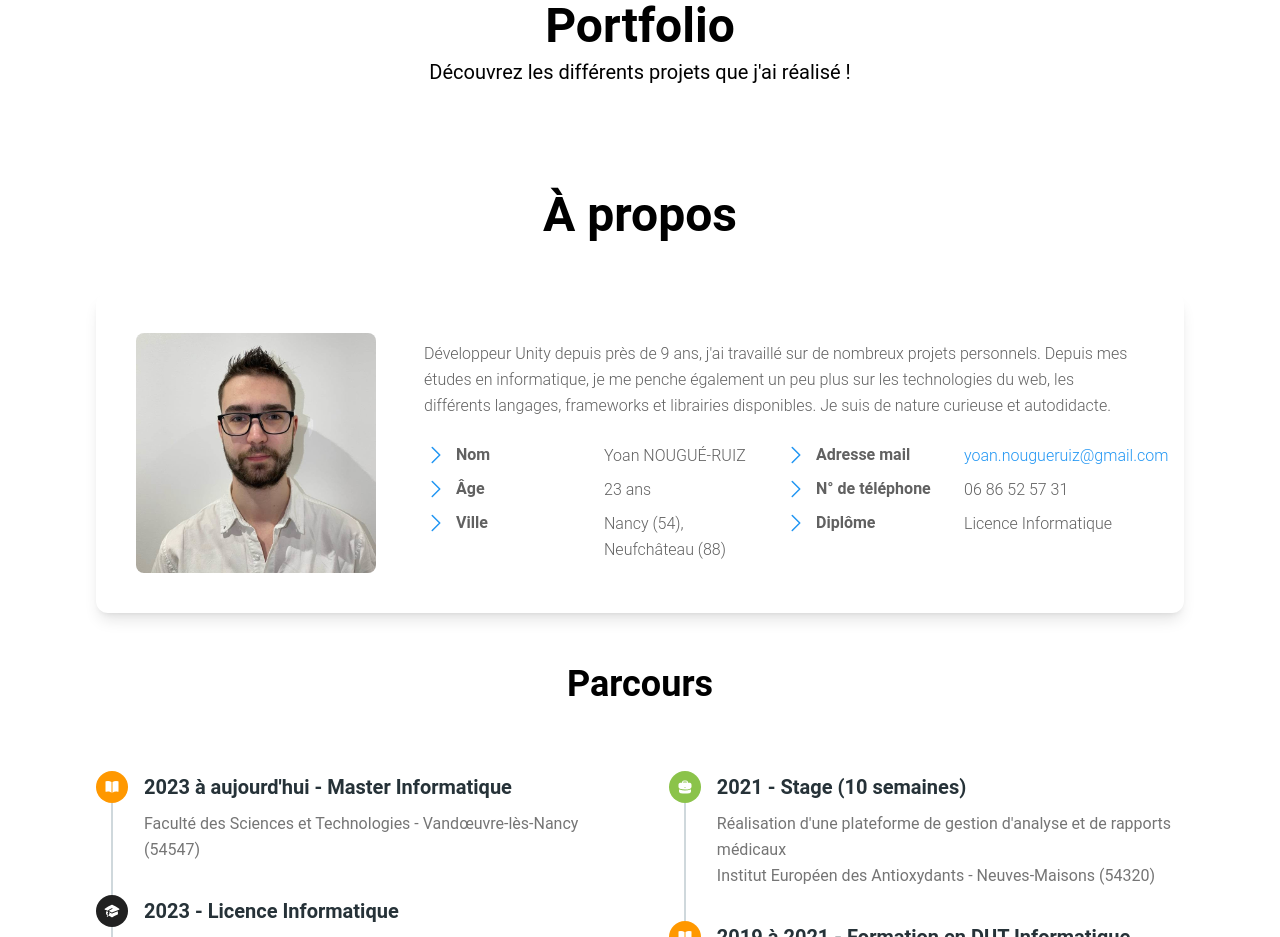
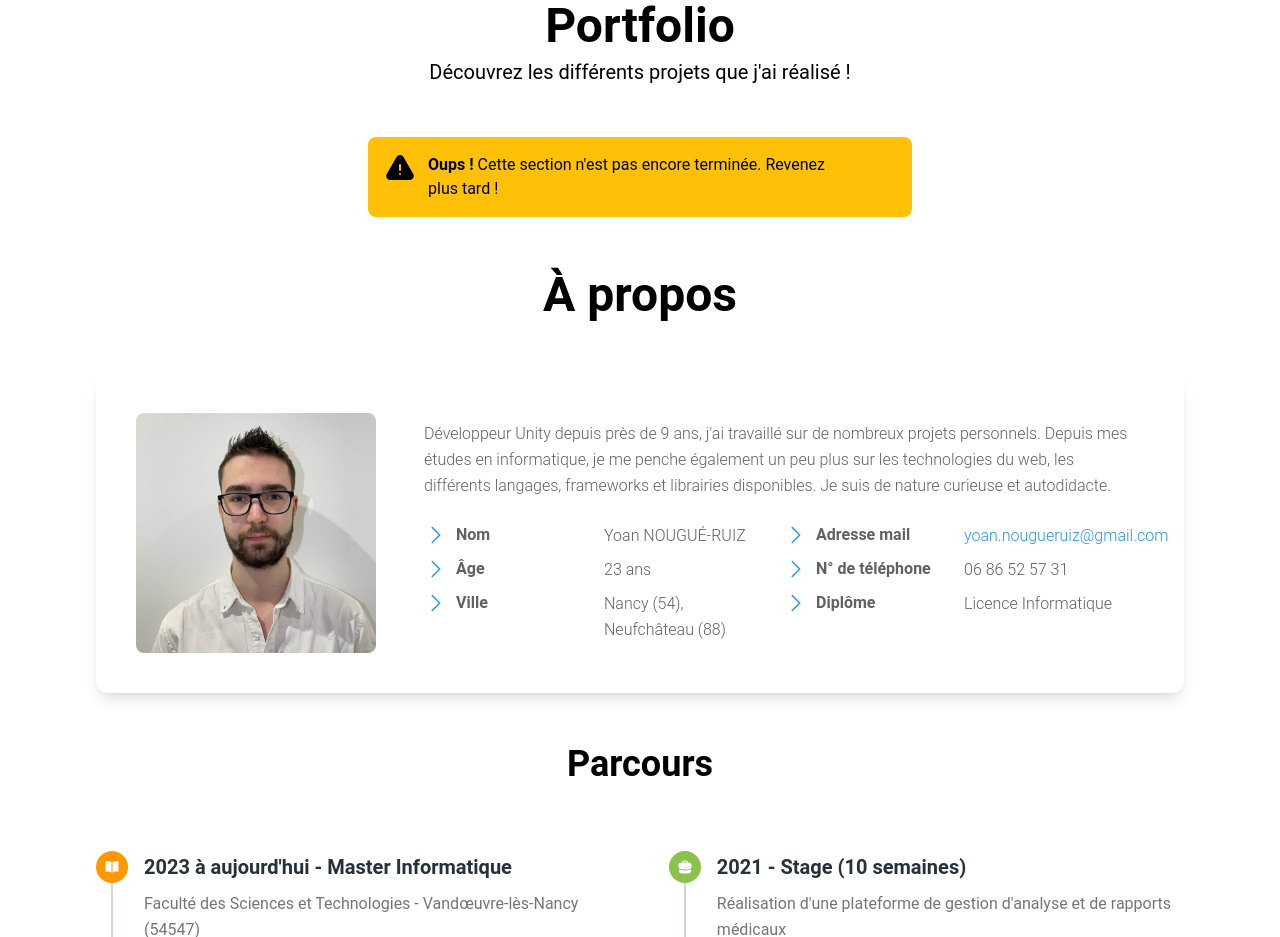
Before and after one commit to yoan-ngr/portfolio, a React (Vite) app: page / in a window 1280 px wide. Shown: the part 820-1757 px from the top of the page. Built offline with nearby package versions, Linux system fonts and the light colour scheme.

Commit message:
Réintégration warning

```diff
--- a/src/sections/Portfolio.jsx
+++ b/src/sections/Portfolio.jsx
@@ -1,4 +1,5 @@
-import { Typography } from "@material-tailwind/react";
+import {Alert, Typography} from "@material-tailwind/react";
+import {ExclamationTriangleIcon} from "@heroicons/react/24/solid";
 
 
 function Portfolio () {
@@ -72,8 +73,8 @@ function Portfolio () {
                     </>
                     />
                 */}
-
         </div>
+        <Alert color="amber" className="w-1/2 mx-auto" icon={<ExclamationTriangleIcon className="w-8 h-8" />}><b>Oups !</b> Cette section n'est pas encore terminée. Revenez plus tard !</Alert>
 
     </>
 }
```
